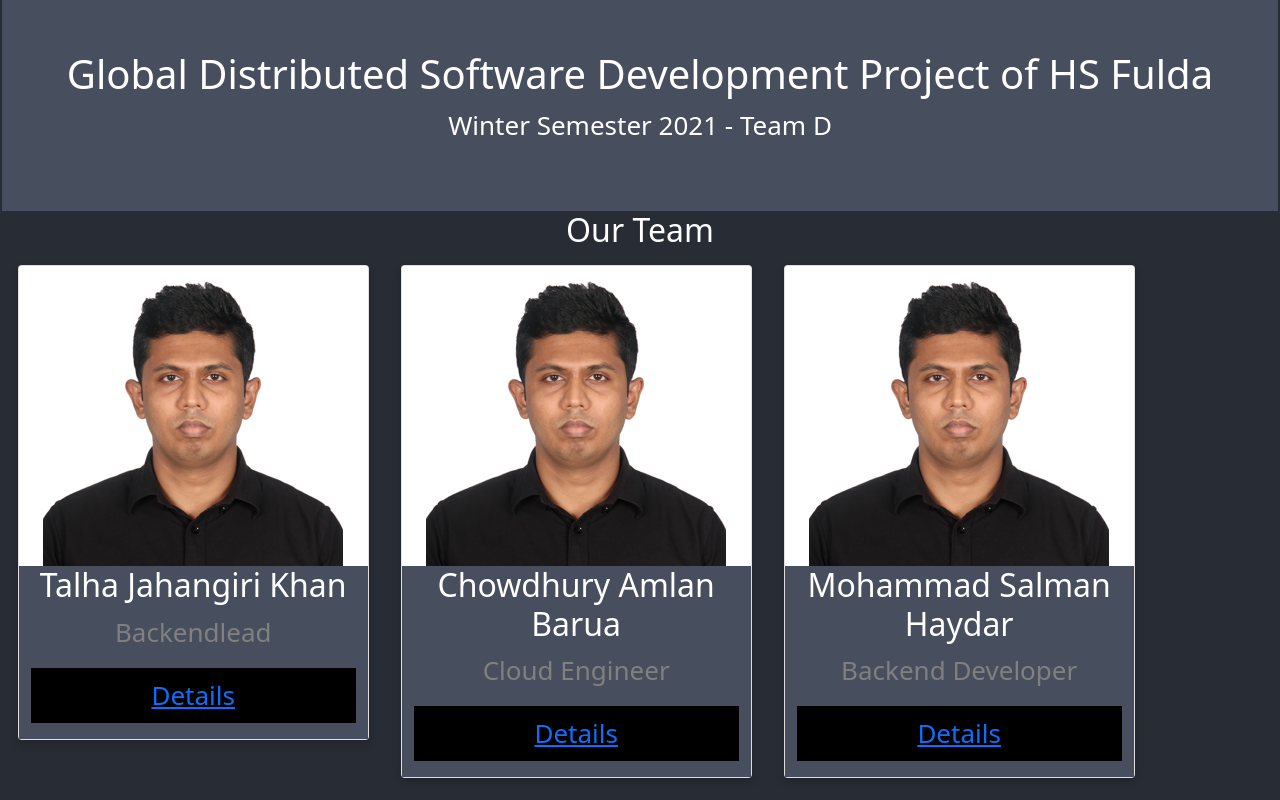
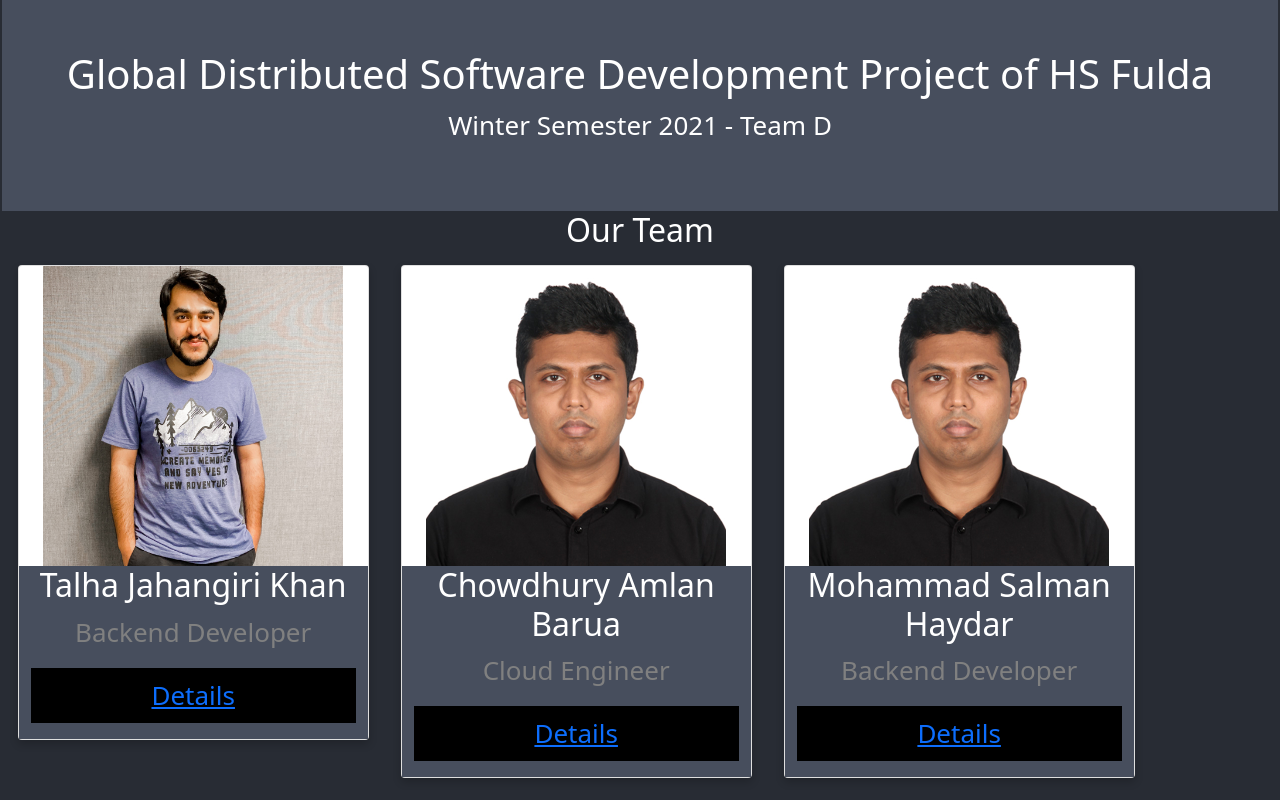
Before and after one commit to tsjahangiri/tutoringServiceGDSD, a React (Create React App) app in the folder client/: page / in a window 1280 px wide. Shown: the top 800 px of the page. Built offline with nearby package versions, Linux system fonts and the light colour scheme.

Commit message:
pic and role change

```diff
--- a/client/src/components/about.jsx
+++ b/client/src/components/about.jsx
@@ -1,6 +1,6 @@
 import React, { Component } from 'react';
 import '../style.css';
-import Talha from '../assets/hasib.jpg';
+import Talha from '../assets/talha.jpg';
 import Amlan from '../assets/hasib.jpg';
 import Salman from '../assets/hasib.jpg';
 import Rakibul from '../assets/hasib.jpg';
@@ -24,7 +24,7 @@ class About extends Component {
                             <img src={Talha} alt="Talha Jahangiri Khan" style = {{width:"300px", height:"300px"}} />
                             <div class="container">
                                 <h2>Talha Jahangiri Khan</h2>
-                                <p class="title">Backendlead</p>
+                                <p class="title">Backend Developer</p>
                                 <p><button className="button"><a href="/Portfolio/hasib.html">Details</a></button></p>
                             </div>
                         </div>
```
Also changed, not shown: client/src/assets/talha.jpg (added).
